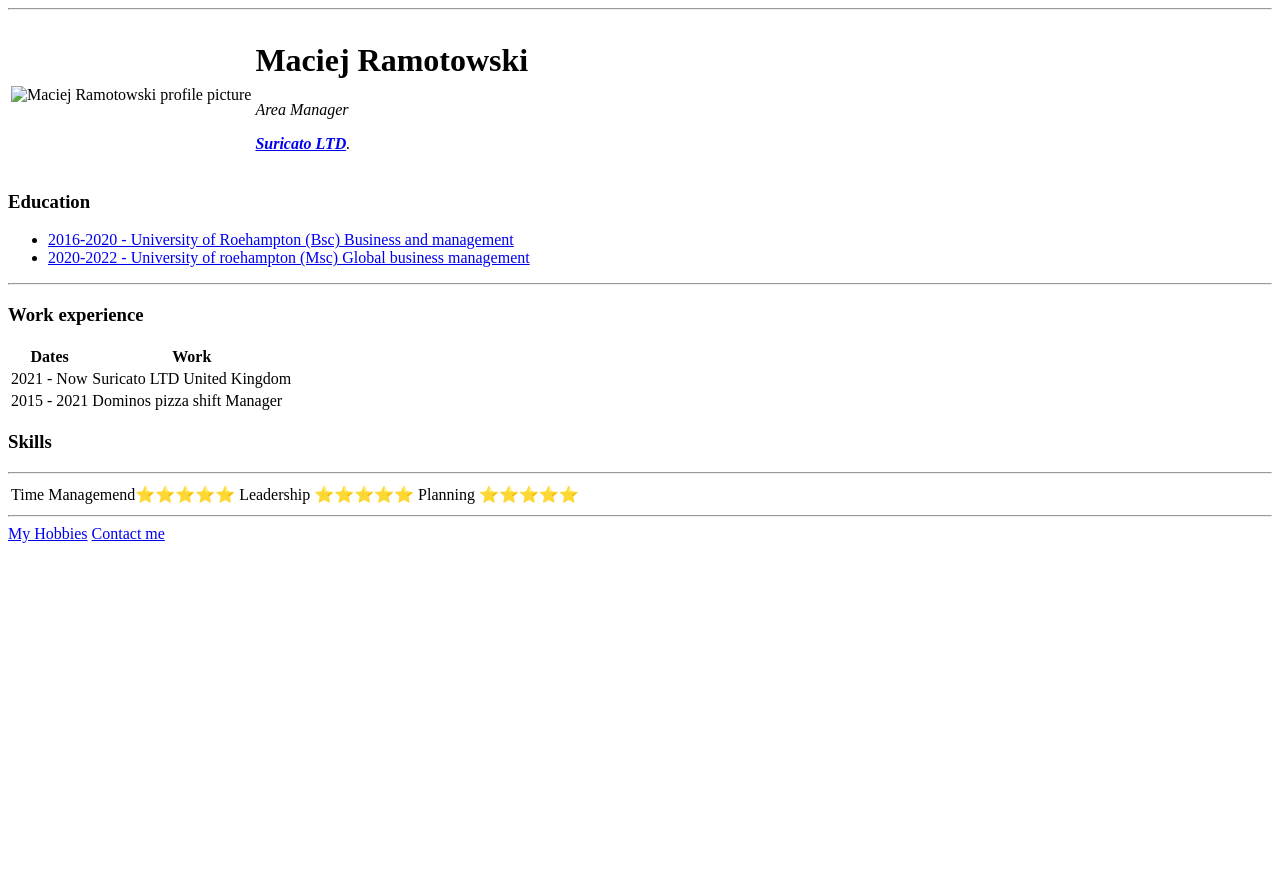
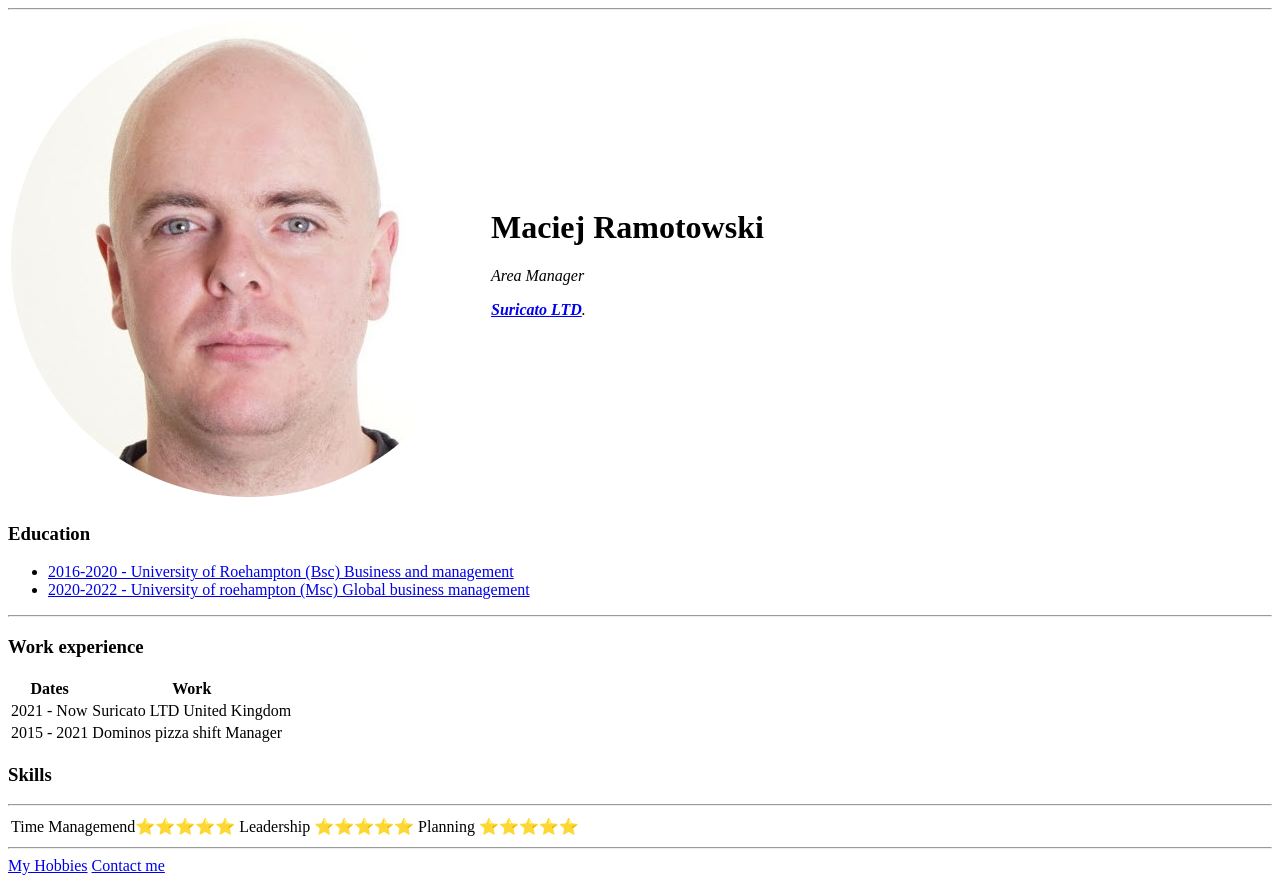
Before and after one commit to MaciekRamotowski/CV, a plain HTML site: page index.html in a window 1280 px wide. Before the commit the page ends 800 px from the top, so only its background shows below. Drawn offline with Linux system fonts and the light colour scheme.

Commit message:
Update index.html

```diff
--- a/index.html
+++ b/index.html
@@ -9,7 +9,7 @@
 <body>
   <table>
     <tr>
-      <td>  <img src="images/Maciek.png" alt="Maciej Ramotowski profile picture"></td>
+      <td>  <img src="Maciek.png" alt="Maciej Ramotowski profile picture"></td>
       <td>
        <h1>Maciej Ramotowski</h1>
         <p><em>Area Manager<em></p>
```
